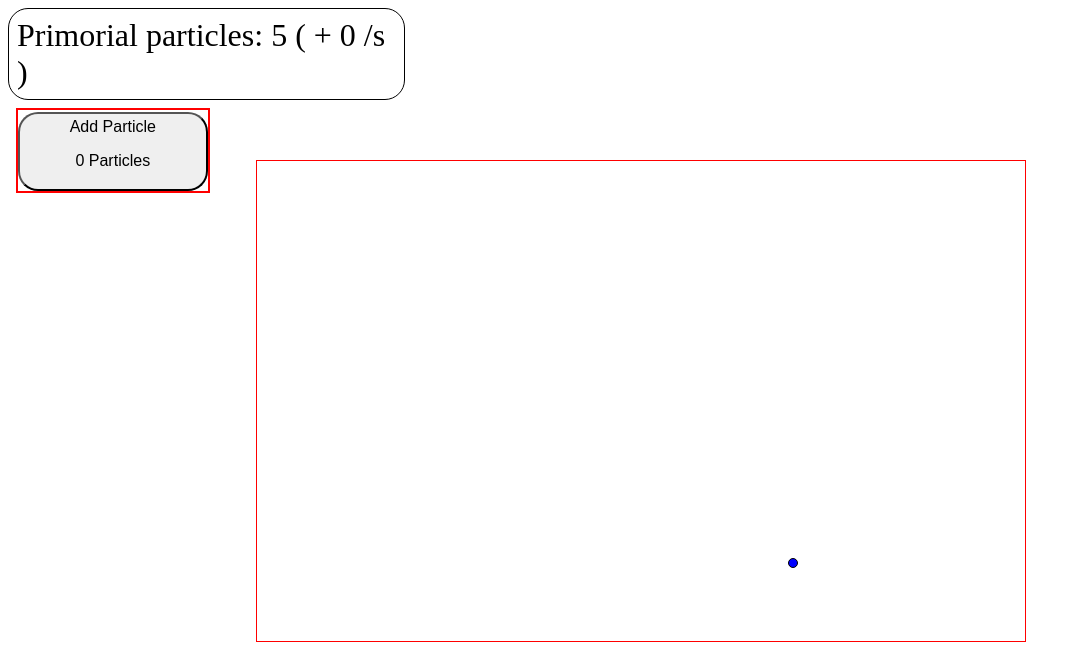
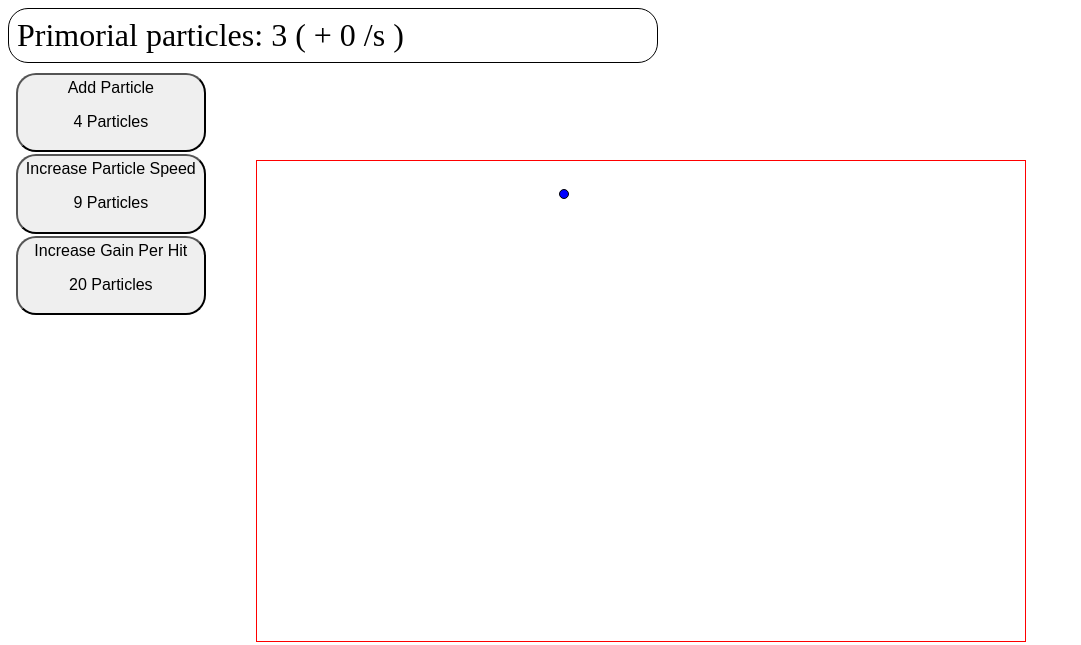
Before and after one commit to LewisSaber/Evolution, a plain HTML site: page index.html in a window 1280 px wide. Shown: the whole page, without its empty margins (0-1081 px from the left). Drawn offline with Linux system fonts and the light colour scheme.

Commit message:
Add upgrades

```diff
--- a/particlecontroll.js
+++ b/particlecontroll.js
@@ -15,8 +15,8 @@ function drawparticles() {
 
     e.body.appendChild(tag);
     vector.push(new Object());
-    vector[i]["x"] = 10 - Math.floor(Math.random() * 21);
-    vector[i]["y"] = 10 - Math.floor(Math.random() * 21);
+    vector[i]["x"] = 5 - Math.floor(Math.random() * 11);
+    vector[i]["y"] = 5 - Math.floor(Math.random() * 11);
     if (Math.abs(vector[i].x) < 1) vector[i].x = 1;
     if (Math.abs(vector[i].y) < 1) vector[i].y = 1;
     particlesdrawn[i] = tag;
@@ -37,8 +37,8 @@ ballsize = Number(ballsize.substring(0, ballsize.length - 2));
 side.r -= ballsize;
 side.b -= ballsize * 3;
 
-function hit() {
-  game.particles += particleperhit;
+function hit(n = 1) {
+  game.particles +=  n * (game.upgrades[2]+1);
   e.countervalue.innerText = game.particles.formateNumber();
 }
 
@@ -49,8 +49,8 @@ function addparticle(n) {
 
 function particlemove() {
   for (let i = 0; i < game.activeparticles; i++) {
-    vector[i].xc += vector[i].x * particlespeed * vector[i].speed;
-    vector[i].yc += vector[i].y * particlespeed * vector[i].speed;
+    vector[i].xc += vector[i].x * get_pSpeed() * vector[i].speed;
+    vector[i].yc += vector[i].y * get_pSpeed() * vector[i].speed;
 
     if (vector[i].xc <= side.l) {
       vector[i].x = Math.abs(vector[i].x);
--- a/processingids.js
+++ b/processingids.js
@@ -11,17 +11,18 @@ for ( let i = 0, n = allElements.length; i < n; i++)
 {
 e[allIds[i]] = allElements[i];
 }
-let upgrades = 1;
-let upgradedescription = ["Add Particle "]
-let costnames = [" Particles"]
+let upgrades = 3;
+let upgradedescription = ["Add Particle ","Increase Particle Speed","Increase Gain Per Hit"]
+let costnames = [" Particles"," Particles"," Particles"]
+let callupgrades = {}
 
 for(let i = 0; i < upgrades; i++)
 {
 tag = document.createElement("button");
 tag.setAttribute("class", "upgrade");
 tag.setAttribute("id", "upgrade" + i);
-tag.setAttribute("onclick", "buyupgrade"+i+"()")
-
+tag.setAttribute("onclick", "callupgrades.buyupgrade"+i+"()")
+callupgrades[i] = "buyupgrade"+i+"()"
 tag.innerHTML = upgradedescription[i] + '<p class="cost" id="cost'+ i+'">0' + costnames[i] +'</p>'
 e.upgradesdiv.appendChild(tag);
 }
--- a/script.js
+++ b/script.js
@@ -8,8 +8,9 @@ let vector = [];
 let windowy = window.innerHeight;
 let windowx = window.innerWidth;
 let ballsize;
-let particlespeed = (Math.floor((windowx / 1920) * 2) + 1) / 10;
+let basicparticlespeed = (Math.floor((windowx / 1920) * 2) + 1) / 10;
 let particleperhit = 1;
+
 
 function resetupgrades() {
   for (let i = 0; i < upgrades; i++) game.upgrades[i] = 0;
@@ -72,7 +73,9 @@ Number.prototype.formateNumber = function (max = 1e5) {
   } else formatestring = this.valueOf() >> 0;
   return formatestring;
 };
-
+function get_pSpeed(){
+  return basicparticlespeed * (game.upgrades[1]+1)
+}
 function tick() {
   if (game.tickinterval != oldtick) {
     clearInterval(ticktimer);
--- a/styles.css
+++ b/styles.css
@@ -4,7 +4,7 @@
   border-radius: 20px;
   border: solid black 1px;
   padding: 1vh;
-  width: 30%;
+  width: 50%;
 }
 #counter > * {
   display: inline;
@@ -32,7 +32,6 @@
     display: block;
     float: left;
     width: 15%;
-    border: solid red 2px;
     height: 10%;
     margin: 1vh;
 
--- a/upgrade.js
+++ b/upgrade.js
@@ -0,0 +1,72 @@
+let loading = 0;
+function loadUpgrades() {
+  for (let i = 0; i < upgrades; i++) {
+    callupgrades["buyupgrade" + i]();
+  }
+  if(game.activeparticles > 50)
+  {
+      e.upgrade0.style.display = "none"
+  }
+  if(get_pSpeed() > 5)
+  {
+      e.upgrade1.style.display = "none"
+  }
+  loading = 1;
+}
+function getCost(r)
+{
+switch (r) {
+    case 0:
+       return  4 * Math.pow(game.upgrades[0] + 1,1 + game.upgrades[0]/10)
+    case 1:
+        return  9 * Math.pow(game.upgrades[1] + 1,1 + game.upgrades[1]/30)
+    case 2:
+        return   20 * Math.pow(game.upgrades[2] + 1,1 + game.upgrades[2]/90);
+
+    default:
+
+        break;
+}
+}
+callupgrades = {
+  buyupgrade0: function () {
+   cost = getCost(0)
+    if (game.particles >= cost && loading == 1) {
+      game.upgrades[0] += 1;
+      game.particles -= cost;
+      addparticle(1);
+    }
+    cost = getCost(0)
+    e.cost0.innerText = cost.formateNumber() + costnames[0];
+    if(game.activeparticles > 50)
+    {
+        e.upgrade0.style.display = "none"
+    }
+  },
+  buyupgrade1: function () {
+    cost = getCost(1)
+    if (game.particles >= cost && loading == 1) {
+      game.upgrades[1] += 1;
+      game.particles -= cost;
+
+    }
+    cost = getCost(1)
+    e.cost1.innerText = cost.formateNumber() + costnames[1];
+
+  if(get_pSpeed() > 5)
+  {
+      e.upgrade1.style.display = "none"
+  }
+  },
+  buyupgrade2: function () {
+    cost = getCost(2)
+    if (game.particles >= cost && loading == 1) {
+      game.upgrades[2] += 1;
+      game.particles -= cost;
+
+    }
+   cost = getCost(2)
+    e.cost2.innerText = cost.formateNumber() + costnames[2];
+  },
+};
+loadUpgrades();
```
